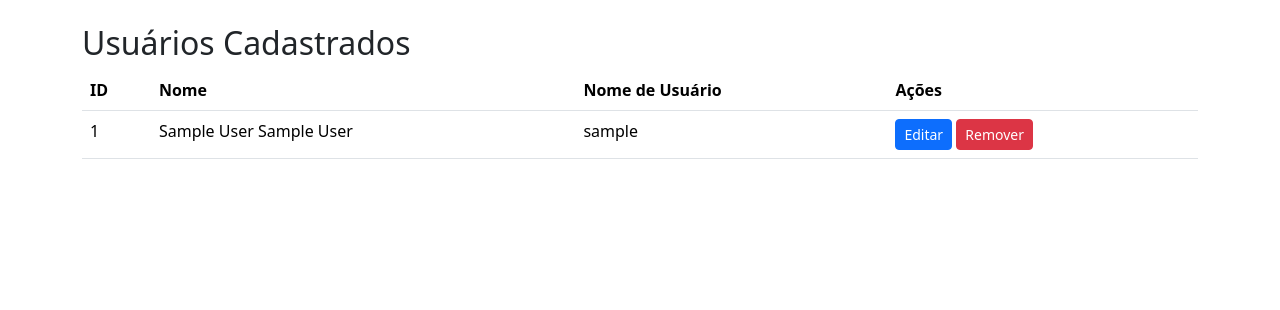
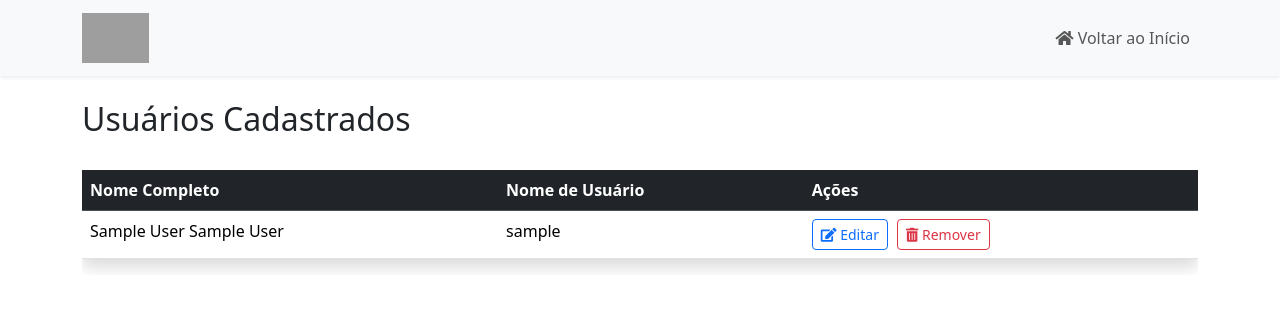
Before and after one commit to AndersonC96/Formulario-de-Cadastro, a PHP site: page /view_users.php in a window 1280 px wide. Shown: the top 310 px of the page. Run offline with PHP 8.4, Linux system fonts and the light colour scheme; the visitor is signed in with stand-in values (Sample User, id 1); tables that the repository leaves empty or names only in its code hold one stand-in row (values such as "Sample post"); grey boxes are pictures that could not be loaded.

Commit message:
Update view_users.php

```diff
--- a/view_users.php
+++ b/view_users.php
@@ -13,17 +13,45 @@
     <head>
         <meta charset="UTF-8">
         <meta name="viewport" content="width=device-width, initial-scale=1.0">
-        <title>Lista de Usuários</title>
+        <title>Simple Pharma | Lista de Usuários</title>
+        <link rel="icon" href="https://static.wixstatic.com/media/5ede7b_719545c97a084f288b8566db52756425%7Emv2.png/v1/fill/w_180%2Ch_180%2Clg_1%2Cusm_0.66_1.00_0.01/5ede7b_719545c97a084f288b8566db52756425%7Emv2.png" type="image/x-icon" />
         <link href="https://cdn.jsdelivr.net/npm/bootstrap@5.3.0-alpha1/dist/css/bootstrap.min.css" rel="stylesheet">
+        <link rel="stylesheet" href="https://cdnjs.cloudflare.com/ajax/libs/font-awesome/5.15.3/css/all.min.css">
+        <link rel="stylesheet" href="./CSS/navbar.css">
+        <style>
+            .action-buttons a{
+                margin-right: 5px;
+            }
+        </style>
     </head>
     <body>
+        <nav class="navbar navbar-expand-lg navbar-custom shadow-sm bg-light">
+            <div class="container">
+                <a class="navbar-brand" href="#">
+                    <img src="https://static.wixstatic.com/media/fef91e_c3f644e14da442178f706149ae38d838~mv2.png/v1/crop/x_0,y_24,w_436,h_262/fill/w_120,h_71,al_c,q_85,usm_0.66_1.00_0.01,enc_auto/CAPA-03.png" alt="Logo" style="height: 50px;">
+                </a>
+                <button class="navbar-toggler" type="button" data-bs-toggle="collapse" data-bs-target="#navbarNav" aria-controls="navbarNav" aria-expanded="false" aria-label="Toggle navigation">
+                    <span class="navbar-toggler-icon"></span>
+                </button>
+                <div class="collapse navbar-collapse" id="navbarNav">
+                    <ul class="navbar-nav ms-auto">
+                        <li class="nav-item">
+                            <a class="nav-link" href="dashboard.php"><i class="fas fa-home"></i> Voltar ao Início</a>
+                        </li>
+                    </ul>
+                </div>
+            </div>
+        </nav>
         <div class="container mt-4">
+            <div class="mb-4 d-flex justify-content-between align-items-center">
                 <h2>Usuários Cadastrados</h2>
-            <table class="table">
-                <thead>
+            </div>
+            <div class="table-responsive">
+                <table class="table table-hover shadow">
+                    <thead class="table-dark">
                         <tr>
-                        <th>ID</th>
-                        <th>Nome</th>
+                            <!--<th>ID</th>-->
+                            <th>Nome Completo</th>
                             <th>Nome de Usuário</th>
                             <th>Ações</th>
                         </tr>
@@ -31,17 +59,23 @@
                     <tbody>
                         <?php while($user = mysqli_fetch_assoc($result)): ?>
                         <tr>
-                        <td><?php echo $user['id']; ?></td>
+                            <!--<td><?php echo $user['id']; ?></td>-->
                             <td><?php echo htmlspecialchars($user['nome']) . ' ' . htmlspecialchars($user['sobrenome']); ?></td>
                             <td><?php echo htmlspecialchars($user['username']); ?></td>
-                        <td>
-                            <a href="edit_user.php?id=<?php echo $user['id']; ?>" class="btn btn-primary btn-sm">Editar</a>
-                            <a href="remove_user.php?id=<?php echo $user['id']; ?>" class="btn btn-danger btn-sm" onclick="return confirm('Tem certeza que deseja remover este usuário?');">Remover</a>
+                            <td class="action-buttons">
+                                <a href="edit_user.php?id=<?php echo $user['id']; ?>" class="btn btn-outline-primary btn-sm">
+                                    <i class="fas fa-edit"></i> Editar
+                                </a>
+                                <a href="remove_user.php?id=<?php echo $user['id']; ?>" class="btn btn-outline-danger btn-sm" onclick="return confirm('Tem certeza que deseja remover este usuário?');">
+                                    <i class="fas fa-trash-alt"></i> Remover
+                                </a>
                             </td>
                         </tr>
                         <?php endwhile; ?>
                     </tbody>
                 </table>
             </div>
+        </div>
+        <script src="https://cdn.jsdelivr.net/npm/bootstrap@5.3.0-alpha1/dist/js/bootstrap.bundle.min.js"></script>
     </body>
 </html>
```
Lines whose indentation alone changed are shown as unchanged.
